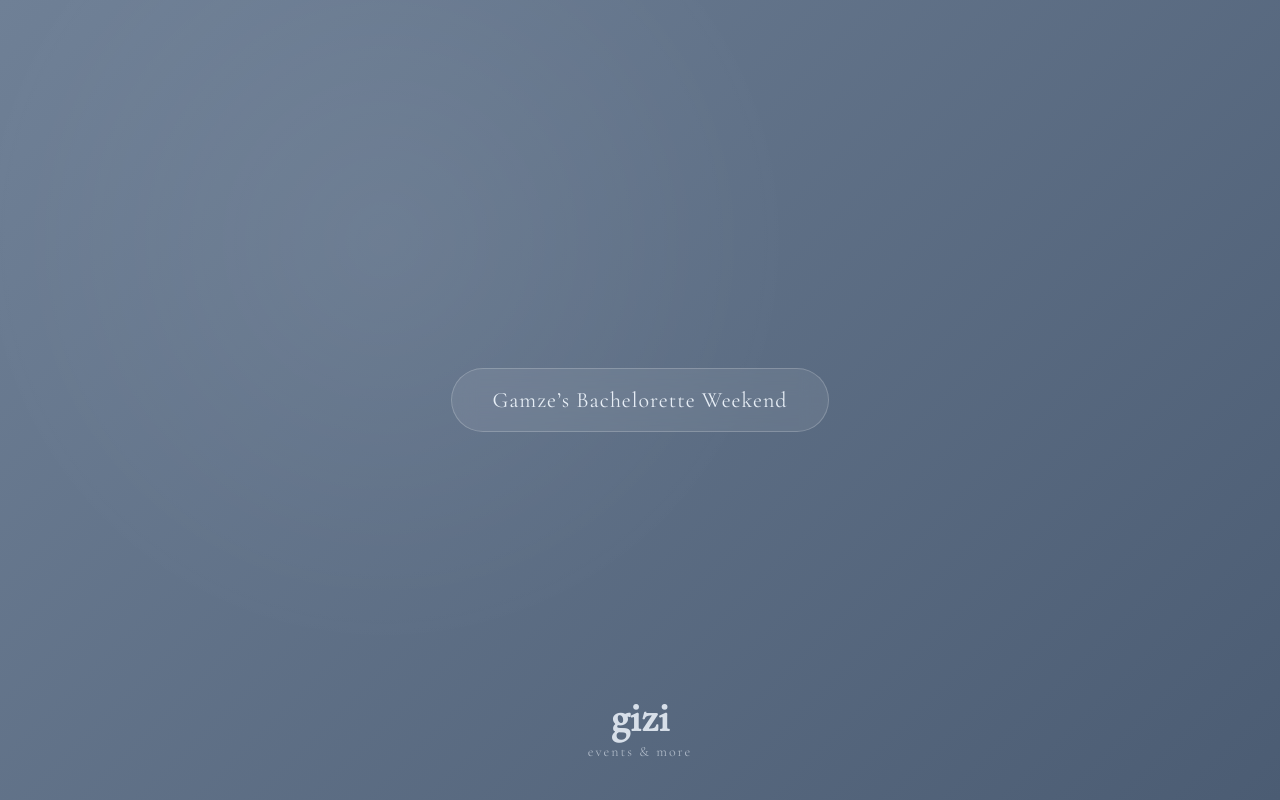
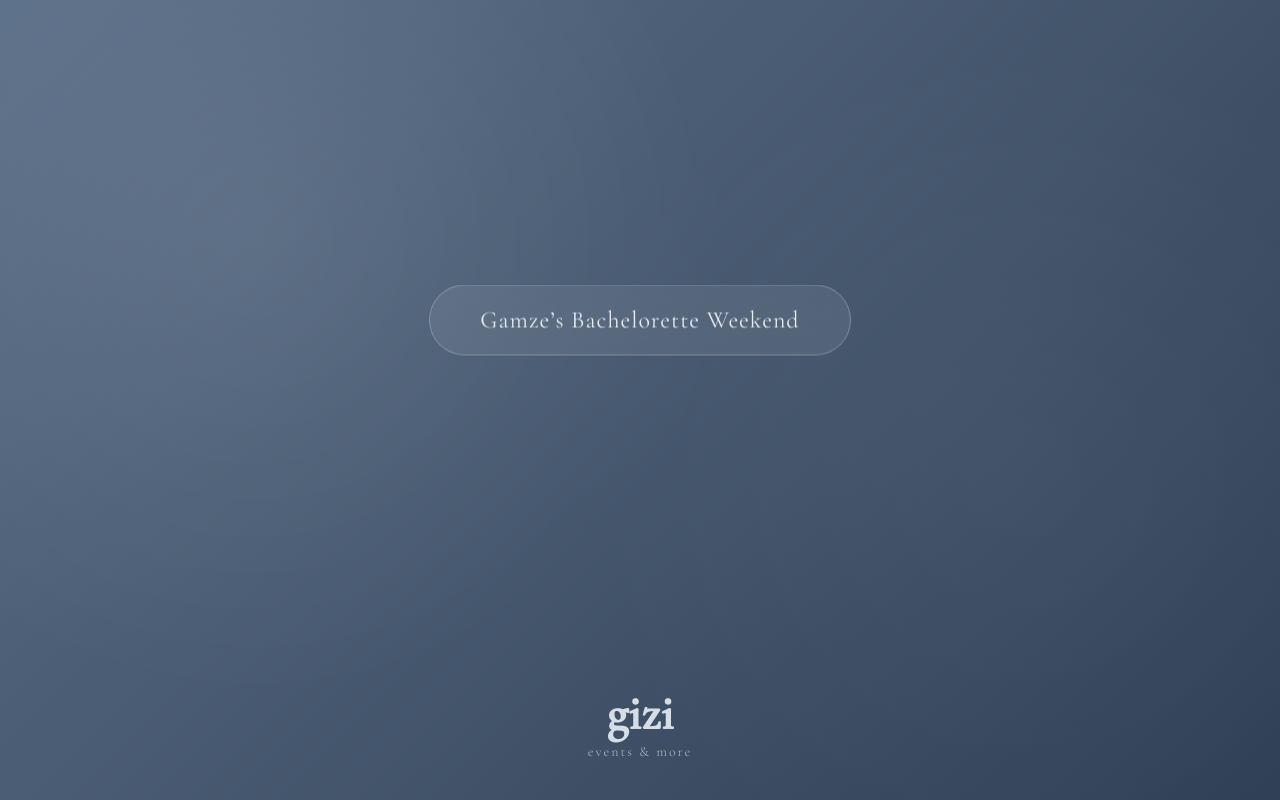
Before and after one commit to gokberkciloglu-create/gizievents, a plain HTML site: page index.html in a window 1280 px wide. Drawn offline with nearby package versions, Linux system fonts and the light colour scheme.

Commit message:
Update index.html

```diff
--- a/index.html
+++ b/index.html
@@ -12,46 +12,51 @@ body {
   margin: 0;
   height: 100vh;
   font-family: "Cormorant Garamond", serif;
-  background: linear-gradient(135deg, #6f8096, #4b5c73);
   display: flex;
   justify-content: center;
   align-items: center;
+  background: linear-gradient(135deg, #5c6f88, #2f3f54);
   overflow: hidden;
   color: #e6edf5;
 }
 
-/* kadife hissi */
+/* KADİFE EFEKTİ */
 body::before {
   content: "";
   position: fixed;
   inset: 0;
-  background: radial-gradient(circle at 30% 30%, rgba(255,255,255,0.15), transparent 40%);
+  background:
+    radial-gradient(circle at 20% 30%, rgba(255,255,255,0.2), transparent 40%),
+    radial-gradient(circle at 80% 60%, rgba(255,255,255,0.1), transparent 40%);
   mix-blend-mode: soft-light;
   pointer-events: none;
 }
 
-/* baloncuk */
+/* ORTA BALON */
 .bubble {
-  padding: 18px 40px;
+  position: absolute;
+  top: 40%;
+  transform: translateY(-50%);
+  padding: 20px 50px;
   border-radius: 999px;
   background: rgba(255,255,255,0.08);
-  backdrop-filter: blur(12px);
-  border: 1px solid rgba(255,255,255,0.2);
+  backdrop-filter: blur(14px);
+  border: 1px solid rgba(255,255,255,0.25);
   cursor: pointer;
   transition: 0.3s;
 }
 
 .bubble:hover {
-  transform: scale(1.08);
+  transform: translateY(-50%) scale(1.08);
   background: rgba(255,255,255,0.15);
 }
 
 .bubble-text {
-  font-size: 22px;
+  font-size: 24px;
   letter-spacing: 1px;
 }
 
-/* alt logo */
+/* ALT LOGO */
 .footer {
   position: absolute;
   bottom: 40px;
@@ -60,7 +65,7 @@ body::before {
 }
 
 .footer h1 {
-  font-size: 42px;
+  font-size: 48px;
   margin: 0;
   opacity: 0.9;
 }
```
